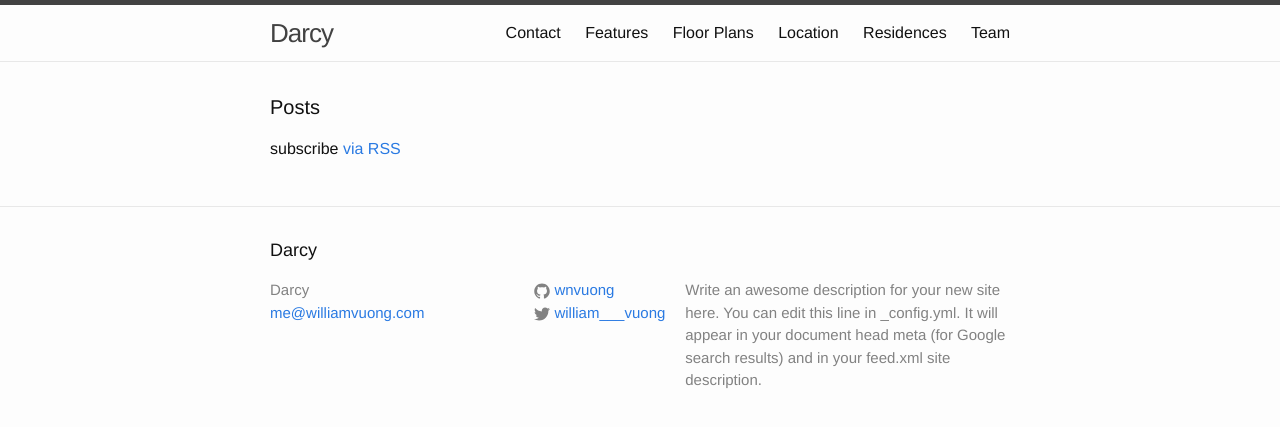
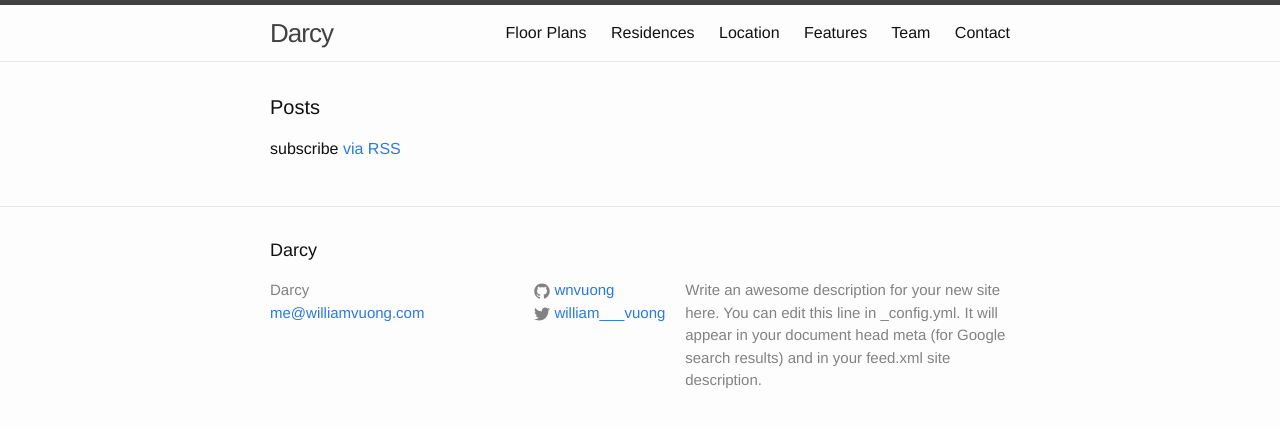
Before and after one commit to wnvuong/darcy, a Jekyll site: the page built from index.html, in a window 1280 px wide. Shown: the top 427 px of the page. Built offline with Jekyll 4.4.1, drawn with Linux system fonts in a browser that asks for light colours.

Commit message:
sorted pages in nav

```diff
--- a/_includes/header.html
+++ b/_includes/header.html
@@ -14,7 +14,8 @@
       </a>
 
       <div class="trigger">
-        {% for my_page in site.pages %}
+        {% assign pages = site.pages | sort: 'position'  %}
+        {% for my_page in pages %}
           {% if my_page.title %}
           <a class="page-link" href="{{ my_page.url | prepend: site.baseurl }}">{{ my_page.title }}</a>
           {% endif %}
```
